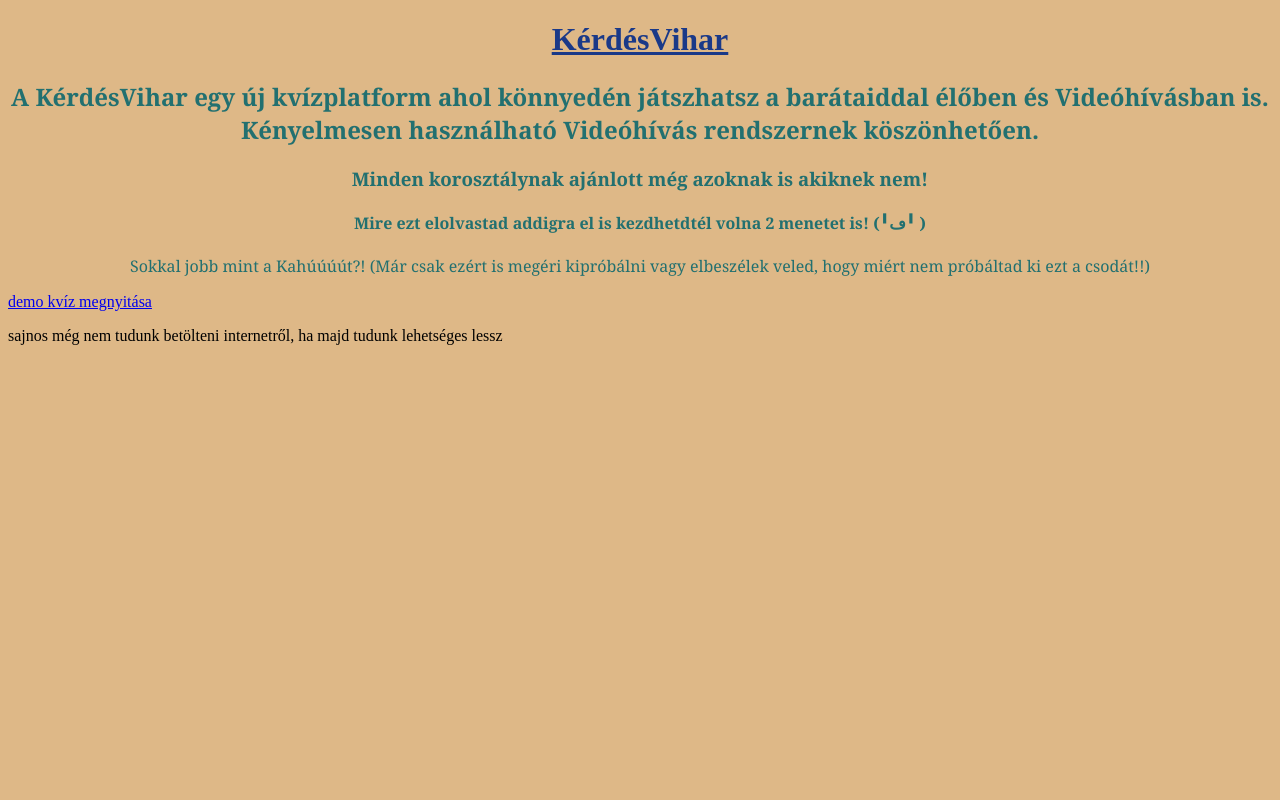
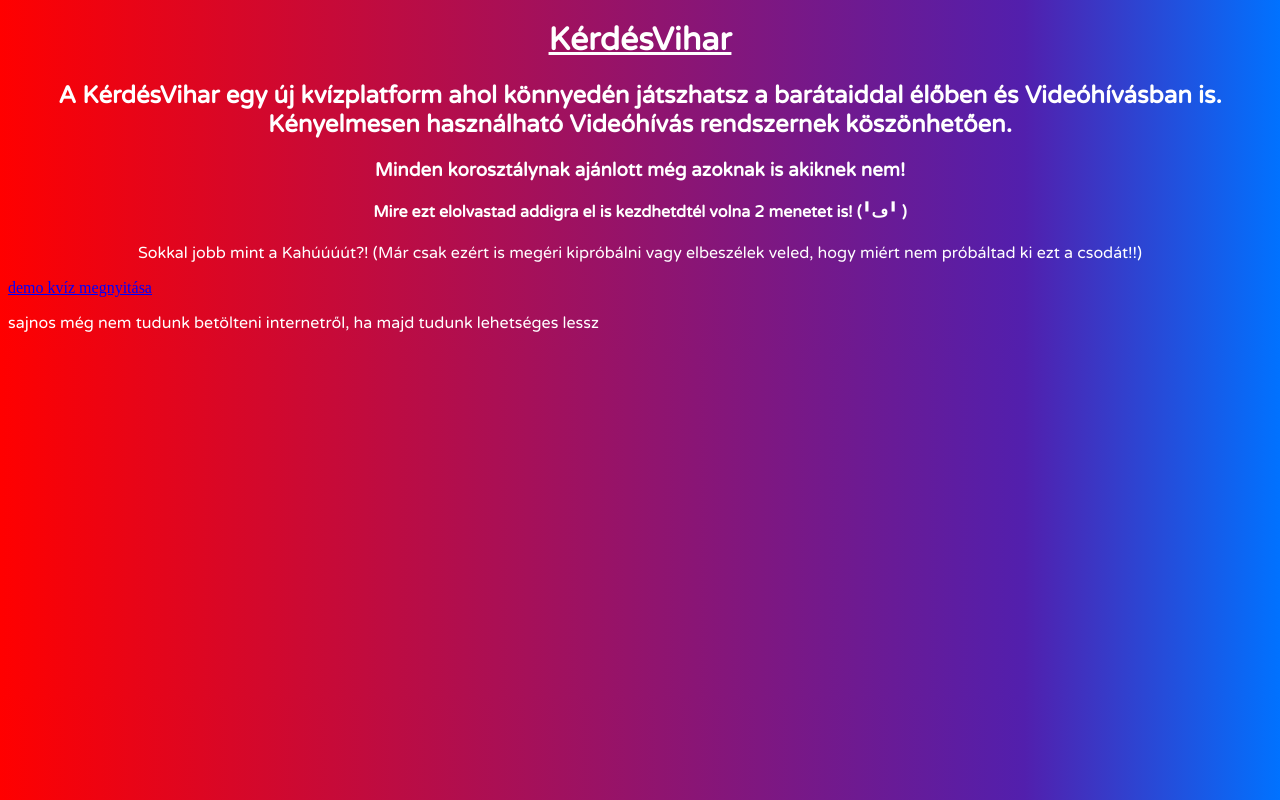
Before and after one commit to leondev-code/kerdesvihar, a plain HTML site: page index.html in a window 1280 px wide. Drawn offline with Linux system fonts and the light colour scheme.

Commit message:
negyedik válaszlehetőség és css overhaul

```diff
--- a/styles.css
+++ b/style-kerdesek.css
@@ -1,7 +1,6 @@
 @import url('https://fonts.googleapis.com/css2?family=Varela+Round&display=swap');
 @import url('https://fonts.googleapis.com/css2?family=Nova+Square&family=Varela+Round&display=swap');
 body {
-background: rgb(255,0,0);
 background: linear-gradient(90deg, rgba(255,0,0,1) 0%, rgba(82,31,173,1) 80%, rgba(0,114,255,1) 100%);
 }
 #title {
--- a/style.css
+++ b/style.css
@@ -1,15 +1,22 @@
+@import url('https://fonts.googleapis.com/css2?family=Varela+Round&display=swap');
+@import url('https://fonts.googleapis.com/css2?family=Nova+Square&family=Varela+Round&display=swap');
 #title {
-    text-align:center;
-    color: rgb(26, 57, 136);
-    font-family: 'Fantasy';
+    text-align: center;
+    color:white;
+    font-family:"Varela Round";
     text-decoration: underline;
-    text-decoration: bold;
+}
+h2, h3, h4, p {
+    color:white;
+    font-family:'Varela Round'
+}
+a {
+    color:blue;
+}
+#szoveg {
+    text-align: center;
 }
 
-#szoveg {
-    text-align: center;
-    color:rgb(34, 112, 112);
-    font-family:Georgia, 'Times New Roman', Times, serif;
+body {
+    background: linear-gradient(90deg, rgba(255,0,0,1) 0%, rgba(82,31,173,1) 80%, rgba(0,114,255,1) 100%);
 }
-
-body {background-color:burlywood;}
```
Also changed, not shown: kerdesek.html (+2 -1 lines), main.js (+18 -12 lines).
